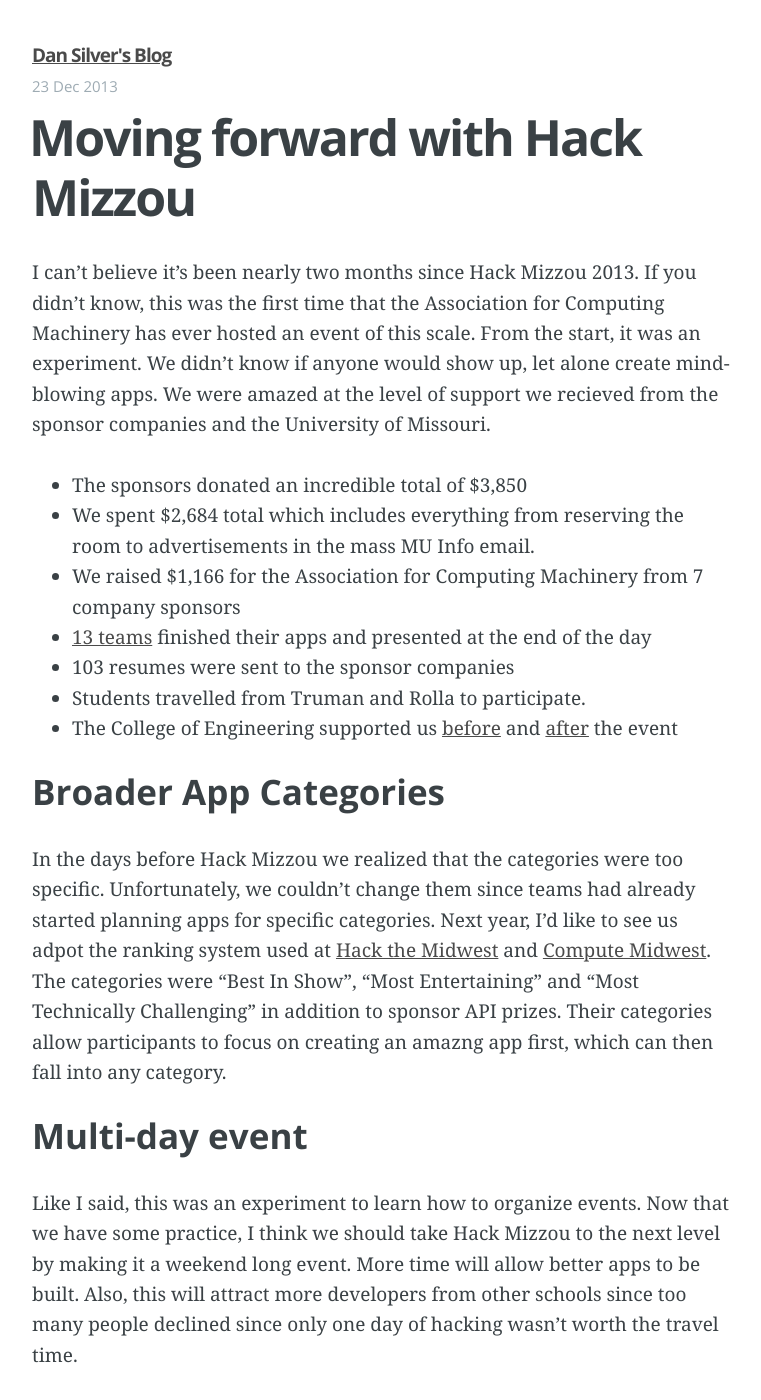
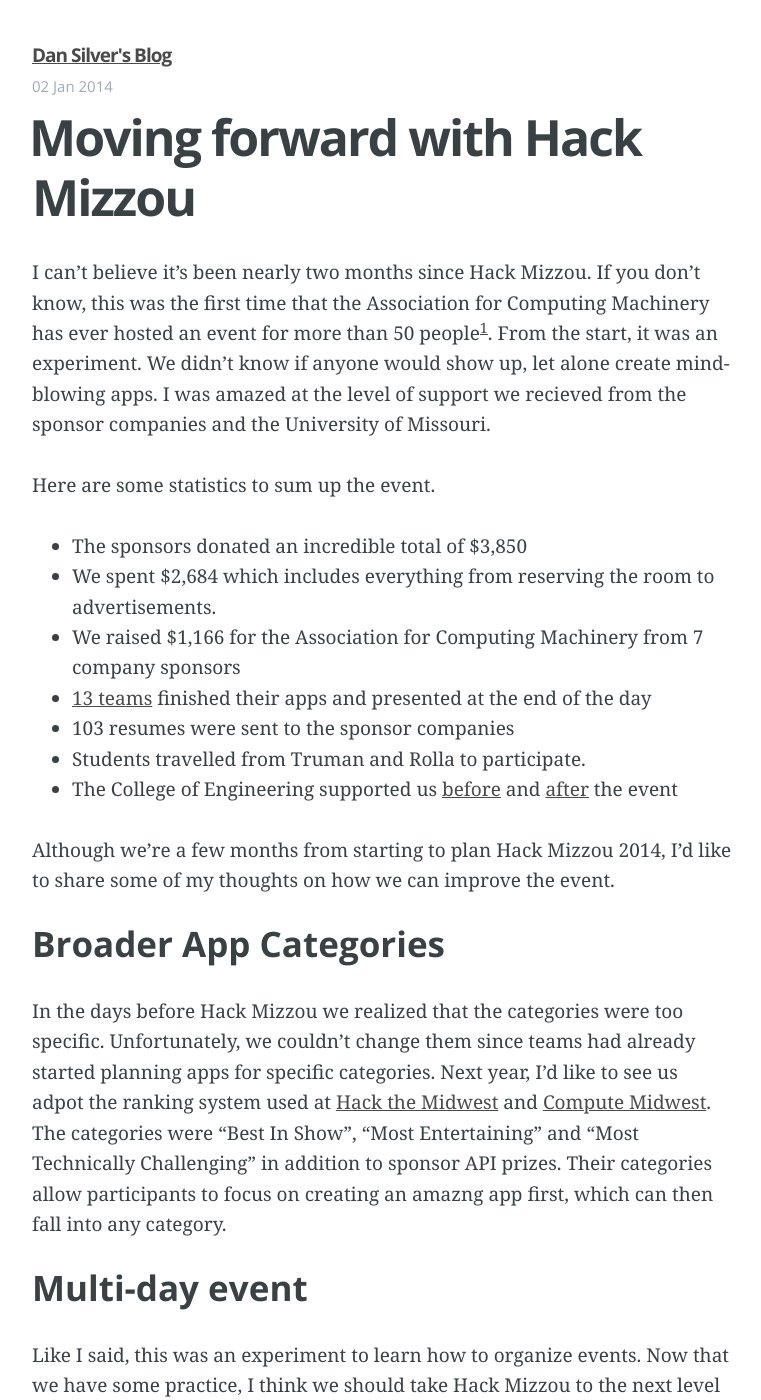
Before and after one commit to dan-silver/dan-silver, a Jekyll site: the page built from _posts/2013-12-23-hack-mizzou.markdown, in a window 1280 px wide and 1400 px high. Shown: the whole window, without its empty margins (258-1019 px from the left). Built offline with Jekyll 4.4.1, drawn with Linux system fonts in a browser that asks for light colours; Markdown is read by kramdown in place of the engine named in the settings; some of the changed text lies outside the part shown.

Commit message:
Updated the first post

```diff
--- a/_config.yml
+++ b/_config.yml
@@ -2,7 +2,7 @@ name: Dan Silver's Blog
 description: Blogging about personal and academic projects
 meta_description: "Dan Silver's Blog"
 
-markdown: redcarpet
+markdown: kramdown
 pygments: true
 logo: false
 paginate: 15
--- a/_posts/2013-12-23-hack-mizzou.markdown
+++ b/_posts/2013-12-23-hack-mizzou.markdown
@@ -1,30 +1,35 @@
 ---
 layout: post
 title:  "Moving forward with Hack Mizzou"
-date:   2013-12-23 10:18:00
+date:   2014-1-2 10:18:00
 categories: Hack Mizzou
 ---
 
-I can't believe it's been nearly two months since Hack Mizzou 2013.  If you didn't know, this was the first time that the Association for Computing Machinery has ever hosted an event of this scale.  From the start, it was an experiment.  We didn't know if anyone would show up, let alone create mind-blowing apps.  We were amazed at the level of support we recieved from the sponsor companies and the University of Missouri.
+I can't believe it's been nearly two months since Hack Mizzou.  If you don't know, this was the first time that the Association for Computing Machinery has ever hosted an event for more than 50 people[^1].  From the start, it was an experiment.  We didn't know if anyone would show up, let alone create mind-blowing apps.  I was amazed at the level of support we recieved from the sponsor companies and the University of Missouri.
+
+Here are some statistics to sum up the event.
 
 * The sponsors donated an incredible total of $3,850
-* We spent $2,684 total which includes everything from reserving the room to advertisements in the mass MU Info email.
+* We spent $2,684 which includes everything from reserving the room to advertisements.
 * We raised $1,166 for the Association for Computing Machinery from 7 company sponsors
 * [13 teams][projects] finished their apps and presented at the end of the day
 * 103 resumes were sent to the sponsor companies
 * Students travelled from Truman and Rolla to participate.
 * The College of Engineering supported us [before][coe-tweet] and [after][coe-article] the event
 
+Although we're a few months from starting to plan Hack Mizzou 2014, I'd like to share some of my thoughts on how we can improve the event.
+
 ### Broader App Categories
 In the days before Hack Mizzou we realized that the categories were too specific.  Unfortunately, we couldn't change them since teams had already started planning apps for specific categories.  Next year, I'd like to see us adpot the ranking system used at [Hack the Midwest][hack-the-midwest] and [Compute Midwest][compute-midwest].  The categories were "Best In Show", "Most Entertaining" and "Most Technically Challenging" in addition to sponsor API prizes. Their categories allow participants to focus on creating an amazng app first, which can then fall into any category.
 
 ### Multi-day event
-Like I said, this was an experiment to learn how to organize events. Now that we have some practice, I think we should take Hack Mizzou to the next level by making it a weekend long event.  More time will allow better apps to be built. Also, this will attract more developers from other schools since too many people declined since only one day of hacking wasn't worth the travel time.
+Like I said, this was an experiment to learn how to organize events. Now that we have some practice, I think we should take Hack Mizzou to the next level by making it weekend long.  More time will allow better apps to be built. Also, this will attract more developers from other schools since too many people declined since one day of hacking wasn't worth the travel time.
 
-###
 
 [compute-midwest]: http://www.computemidwest.com/2013/#nav-hackathon
 [hack-the-midwest]: http://www.hackthemidwest.com/
 [projects]: https://www.hackerleague.org/hackathons/hack-mizzou/hacks
 [coe-tweet]: https://twitter.com/mizzouengineer/status/390937225002635264
 [coe-article]: http://engineering.missouri.edu/2013/11/coders-complete-first-large-scale-mu-hackathon/
+
+[^1]: I'm not counting the first meeting of the year where everyone showed up for free pizza.
```
